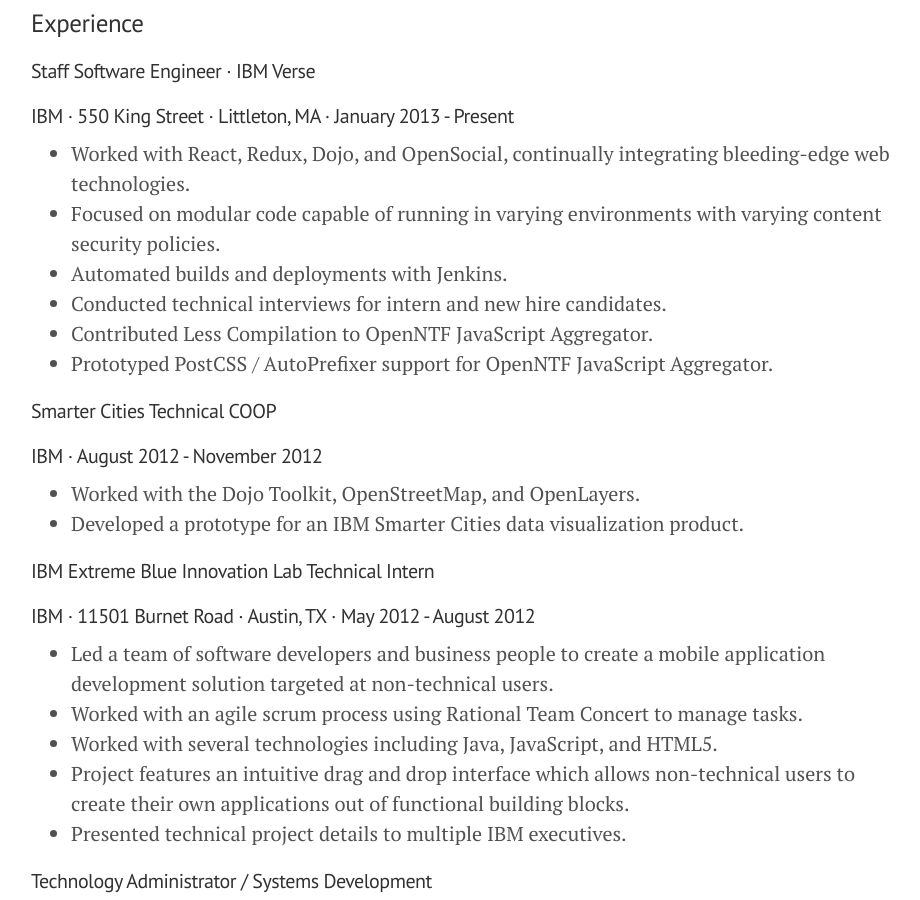
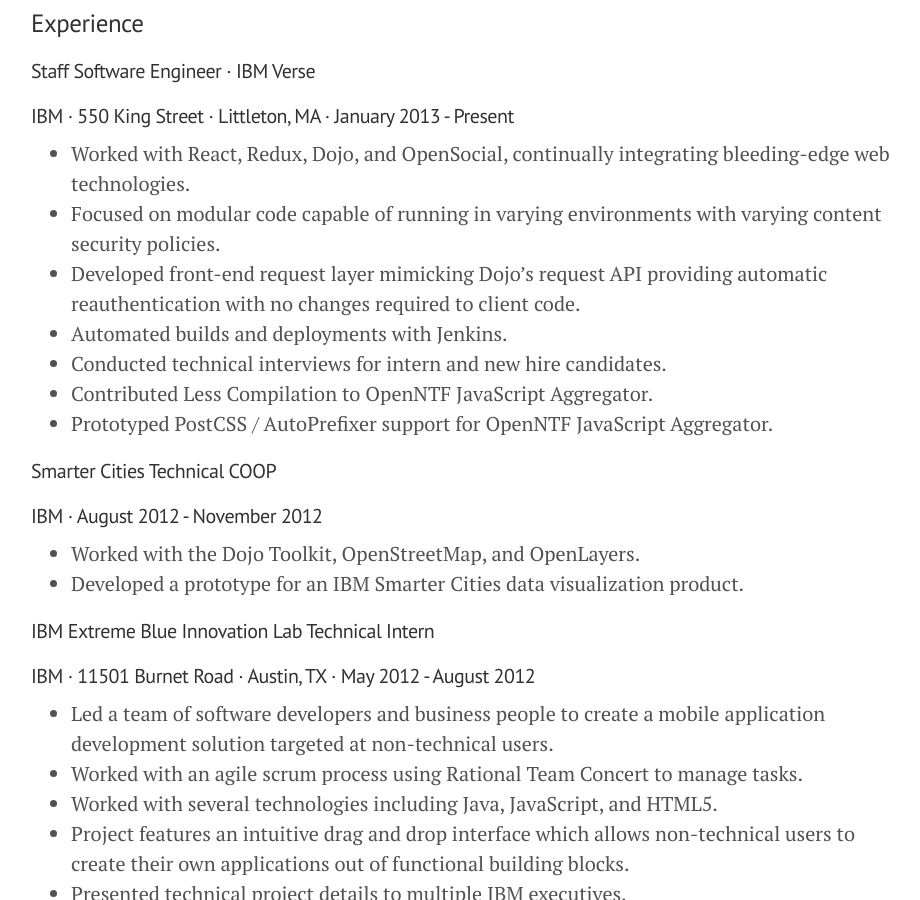
Before and after one commit to knpwrs/knpwrs.github.io, a Jekyll site: the page built from about.md, in a window 1280 px wide and 900 px high, scrolled down 972 px. Shown: the whole window, without its empty margins (179-1099 px from the left). Built offline with Jekyll 4.4.1, drawn with Linux system fonts in a browser that asks for light colours; nearby versions of some CDN libraries.

Commit message:
Add bullet to experience at IBM.

```diff
--- a/about.md
+++ b/about.md
@@ -41,6 +41,8 @@
   bleeding-edge web technologies.
 * Focused on modular code capable of running in varying environments with
   varying content security policies.
+* Developed front-end request layer mimicking Dojo's request API providing
+  automatic reauthentication with no changes required to client code.
 * Automated builds and deployments with Jenkins.
 * Conducted technical interviews for intern and new hire candidates.
 * Contributed Less Compilation to OpenNTF JavaScript Aggregator.
```
